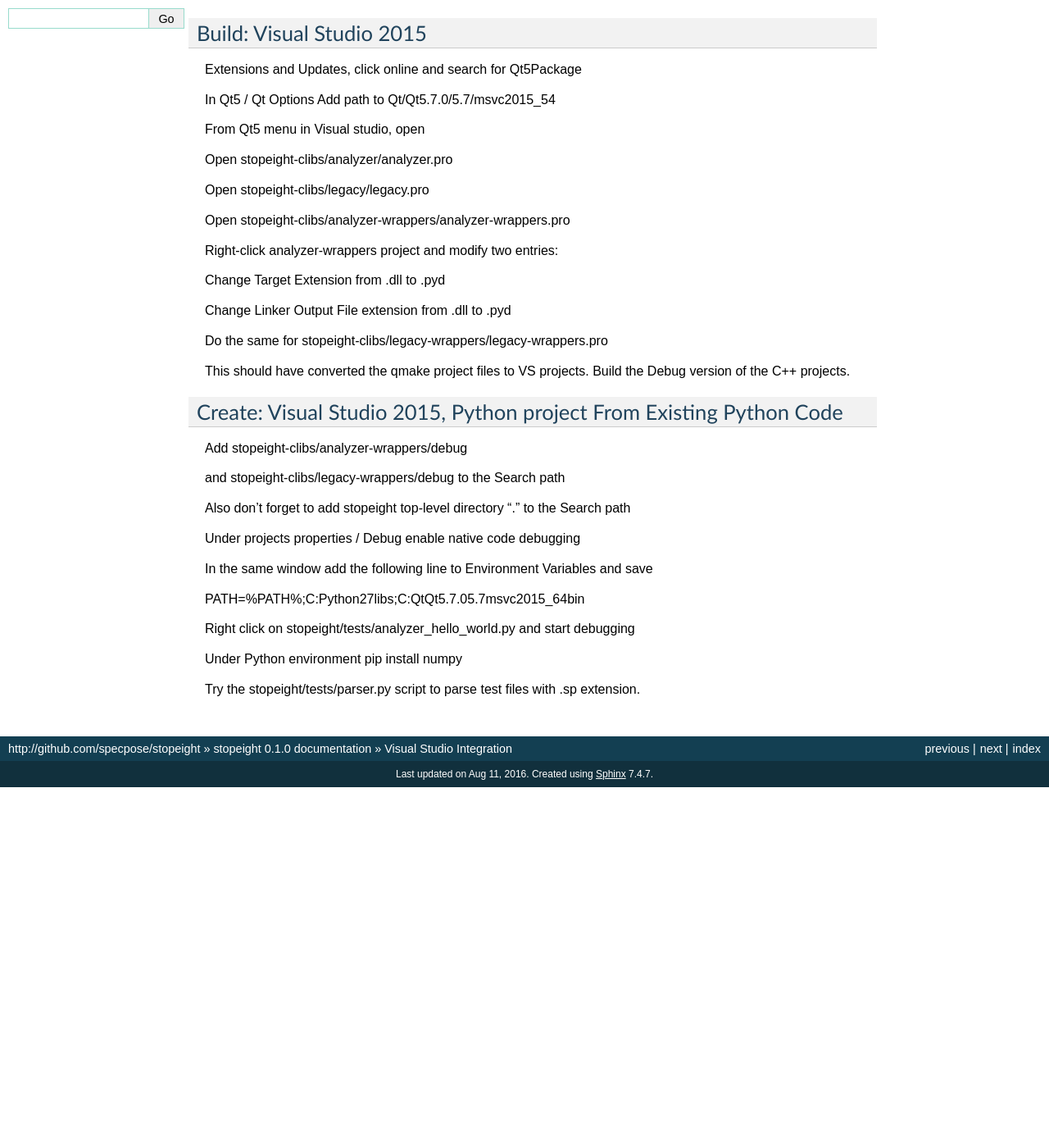
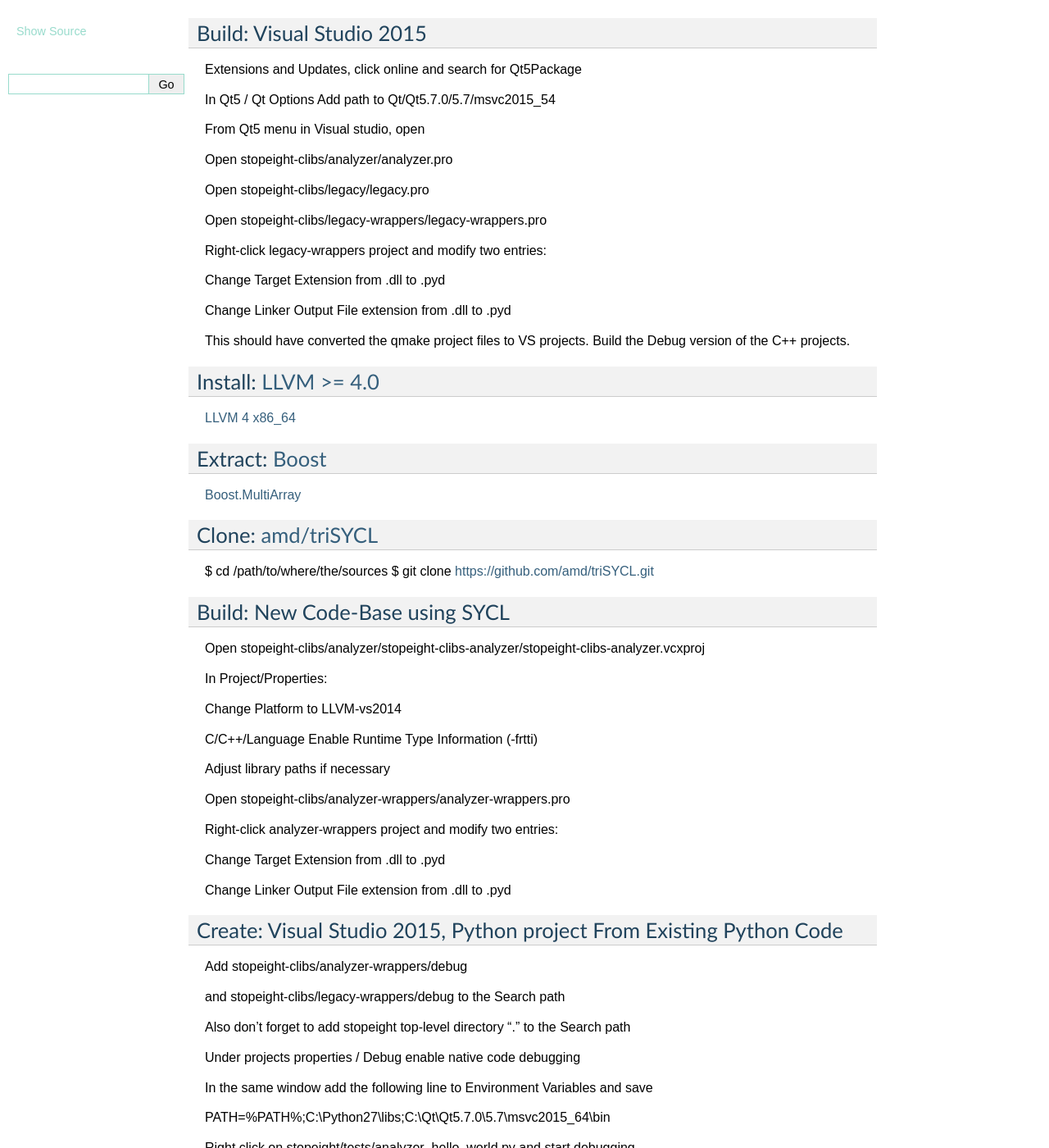
Before and after one commit to specpose/stopeight, a Sphinx documentation site: the page built from doc/build_win.txt, in a window 1280 px wide and 1400 px high, scrolled down 466 px. Shown: the whole window at 82% size. Built offline with Sphinx 7.4.7, drawn with Linux system fonts in a browser that asks for light colours; pages that are not in the unit, such as notebooks, are missing from menus; before the commit the page ends 1426 px from its top, so only the background shows below that; some of the changed text lies outside the part shown.

Commit message:
ADDED Analyzer SYCL build

```diff
--- a/doc/build_win.txt
+++ b/doc/build_win.txt
@@ -35,6 +35,45 @@
 
 Open stopeight-clibs/legacy/legacy.pro
 
+Open stopeight-clibs/legacy-wrappers/legacy-wrappers.pro
+
+Right-click legacy-wrappers project and modify two entries:
+
+Change Target Extension from .dll to .pyd
+
+Change Linker Output File extension from .dll to .pyd
+
+This should have converted the qmake project files to VS projects. Build the Debug version of the C++ projects.
+
+Install: `LLVM >= 4.0 <http://llvm.org/builds/>`_
+-------------------------------------------------
+
+`LLVM 4 x86_64 <http://llvm.org/pre-releases/win-snapshots/LLVM-4.0.0-r277442-win64.exe>`_
+
+Extract: `Boost <http://www.boost.org/users/history/version_1_61_0.html>`_
+--------------------------------------------------------------------------
+
+`Boost.MultiArray <https://sourceforge.net/projects/boost/files/boost/1.61.0/boost_1_61_0.zip>`_
+
+Clone: `amd/triSYCL <https://github.com/amd/triSYCL>`_
+------------------------------------------------------
+
+$ cd /path/to/where/the/sources
+$ git clone https://github.com/amd/triSYCL.git
+
+Build: New Code-Base using SYCL
+-------------------------------
+
+Open stopeight-clibs/analyzer/stopeight-clibs-analyzer/stopeight-clibs-analyzer.vcxproj
+
+In Project/Properties:
+
+Change Platform to LLVM-vs2014
+
+C/C++/Language Enable Runtime Type Information (-frtti)
+
+Adjust library paths if necessary
+
 Open stopeight-clibs/analyzer-wrappers/analyzer-wrappers.pro
 
 Right-click analyzer-wrappers project and modify two entries:
@@ -42,10 +81,6 @@
 Change Target Extension from .dll to .pyd
 
 Change Linker Output File extension from .dll to .pyd
-
-Do the same for stopeight-clibs/legacy-wrappers/legacy-wrappers.pro
-
-This should have converted the qmake project files to VS projects. Build the Debug version of the C++ projects.
 
 Create: Visual Studio 2015, Python project From Existing Python Code
 --------------------------------------------------------------------
@@ -60,7 +95,7 @@
 
 In the same window add the following line to Environment Variables and save
 
-PATH=%PATH%;C:\Python27\libs;C:\Qt\Qt5.7.0\5.7\msvc2015_64\bin
+PATH=%PATH%;C:\\Python27\\libs;C:\\Qt\\Qt5.7.0\\5.7\\msvc2015_64\\bin
 
 Right click on stopeight/tests/analyzer_hello_world.py and start debugging
 
```
Also changed, not shown: doc/build_stroke-analyzer.txt (+4 -4 lines).
